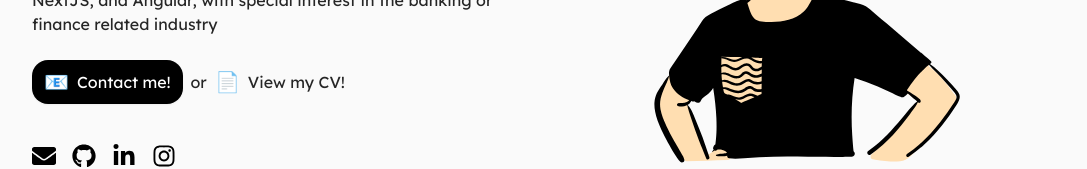
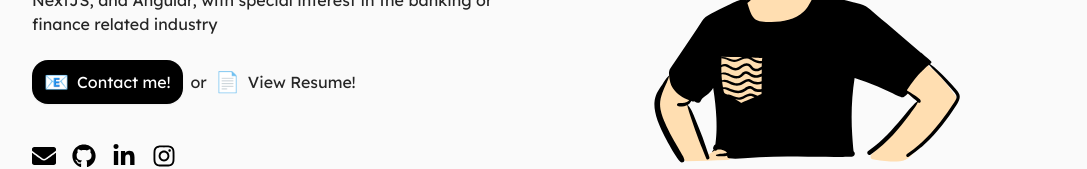
Before and after one commit to irfan44/irfannm, a Next.js app: page / in a window 1280 px wide. Shown: the part 364-533 px from the top of the page, without its empty margins (96-1183 px from the left). Built offline with nearby package versions, Linux system fonts and the light colour scheme.

Commit message:
chore: change cv to resume & add new digital resume url

```diff
--- a/components/about/CurriculumVitae.tsx
+++ b/components/about/Resume.tsx
@@ -1,18 +1,19 @@
 import ExternalLink from 'lib/ui/ExternalLink';
+import { resumeURL } from 'data/resume';
 
-const CurriculumVitae = () => {
+const Resume = () => {
   return (
     <div>
       <div className="mb-6">
-        <h2>Curriculum Vitae</h2>
+        <h2>Resume</h2>
       </div>
       <div>
         <p>
-          You can see and download my latest CV{' '}
+          You can see and download my latest resume{' '}
           <ExternalLink
             type="text"
             title="Download here"
-            href="https://irfannm.dev/cv"
+            href={resumeURL}
             className="font-bold underline"
           >
             here
@@ -24,4 +25,4 @@ const CurriculumVitae = () => {
   );
 };
 
-export default CurriculumVitae;
+export default Resume;
--- a/components/common/CVButton.tsx
+++ /dev/null
@@ -1,12 +0,0 @@
-import ExternalLink from '../../lib/ui/ExternalLink';
-
-const CVButton = () => {
-  return (
-    <ExternalLink type="text" title="View my CV!" href="https://irfannm.dev/cv">
-      <span className="text-xl">📄</span>
-      <span>View my CV!</span>
-    </ExternalLink>
-  );
-};
-
-export default CVButton;
--- /dev/null
+++ b/components/common/ResumeButton.tsx
@@ -0,0 +1,13 @@
+import ExternalLink from '../../lib/ui/ExternalLink';
+import { resumeURL } from 'data/resume';
+
+const ResumeButton = () => {
+  return (
+    <ExternalLink type="text" title="View my CV!" href={resumeURL}>
+      <span className="text-xl">📄</span>
+      <span>View Resume!</span>
+    </ExternalLink>
+  );
+};
+
+export default ResumeButton;
--- a/components/home/HeroSection.tsx
+++ b/components/home/HeroSection.tsx
@@ -3,7 +3,7 @@ import Image from 'next/image';
 import ContactButton from 'components/common/ContactButton';
 import SocialLink from 'components/common/SocialMedia';
 import Text from 'lib/ui/Text';
-import CVButton from '../common/CVButton';
+import ResumeButton from 'components/common/ResumeButton';
 
 const HeroSection = () => {
   return (
@@ -36,7 +36,7 @@ const HeroSection = () => {
         <div className="flex items-center space-x-2">
           <ContactButton />
           <span>or</span>
-          <CVButton />
+          <ResumeButton />
         </div>
         <div className="flex space-x-4 py-4">
           <SocialLink />
--- /dev/null
+++ b/data/resume.ts
@@ -0,0 +1,3 @@
+const resumeURL = 'https://resume.io/r/1c8uYcXRM';
+
+export { resumeURL };
--- a/pages/about.tsx
+++ b/pages/about.tsx
@@ -1,5 +1,5 @@
 import AboutMe from 'components/about/AboutMe';
-import CurriculumVitae from 'components/about/CurriculumVitae';
+import Resume from 'components/about/Resume';
 import Experience from 'components/about/Experience';
 import SocialContact from 'components/about/SocialContact';
 import Meta from 'components/common/Meta';
@@ -18,7 +18,7 @@ const About = () => {
         <PageHeader pageTitle="About" />
         <AboutMe />
         <Experience />
-        <CurriculumVitae />
+        <Resume />
         <SocialContact />
       </div>
     </>
```
